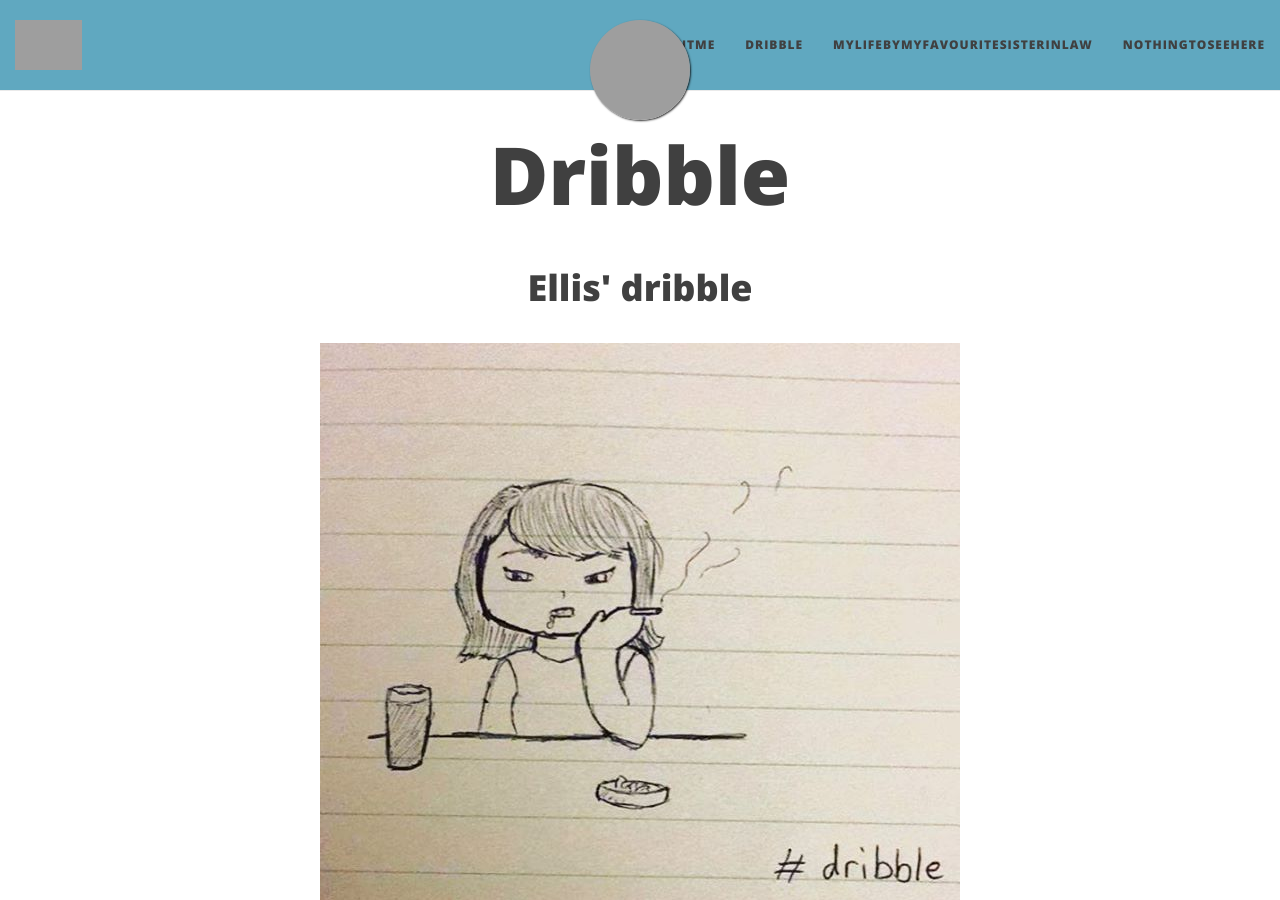
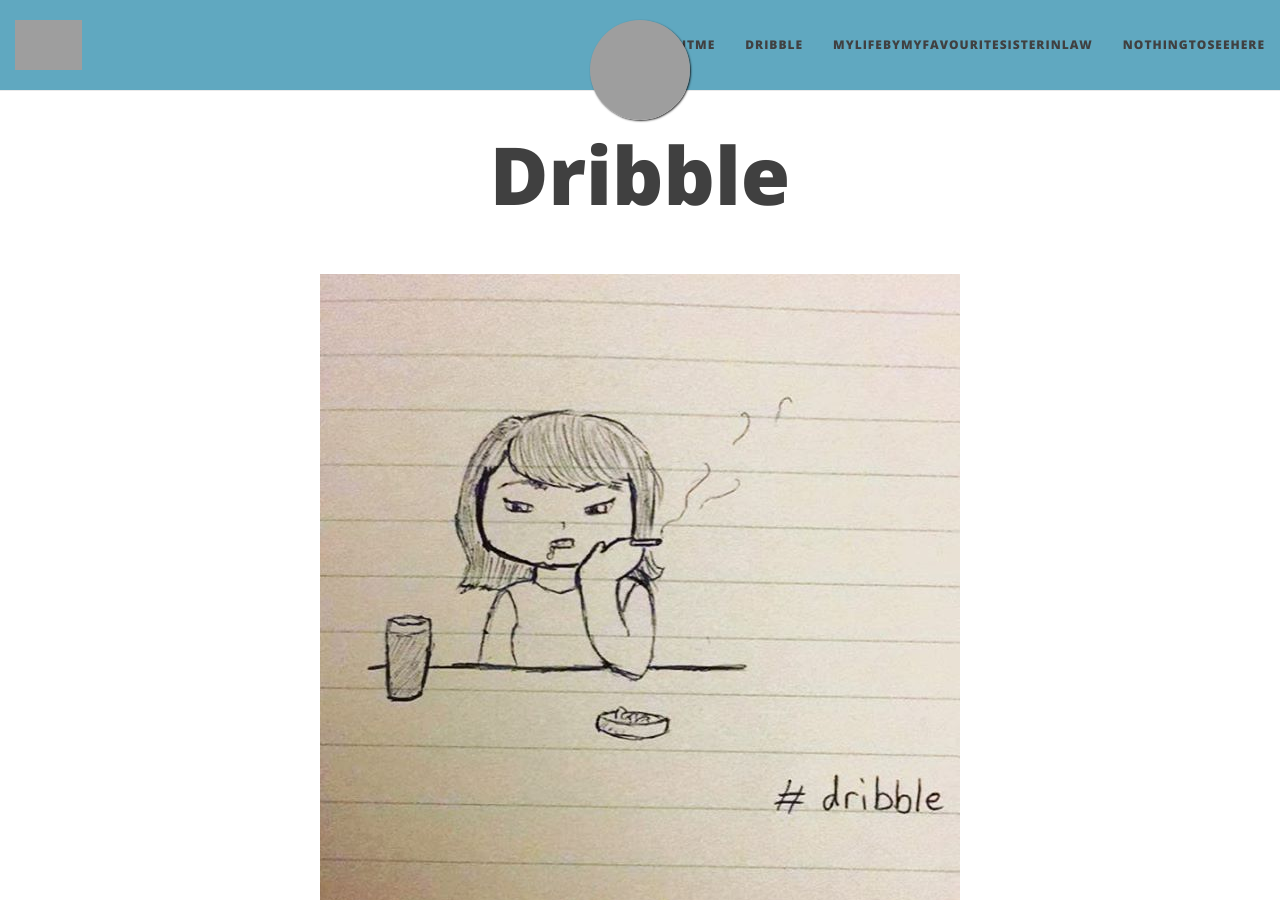
Before and after one commit to ellis-ward/ellis-ward.github.io, a Jekyll site: the page built from Dribble.md, in a window 1280 px wide and 900 px high. Built offline with Jekyll 4.4.1, drawn with Linux system fonts in a browser that asks for light colours; nearby versions of some CDN libraries; grey boxes are pictures that could not be loaded.

Commit message:
Update Dribble.md

```diff
--- a/Dribble.md
+++ b/Dribble.md
@@ -5,7 +5,6 @@ subtitle:
 ---
 
 <div class="text-center">
-  <h1>Ellis' dribble</h1>
   <br/>
  <a href="https://www.instagram.com/p/BL4QxMmj3gu/?utm_source=ig_web_button_share_sheet">
   <img src="{{ site.baseurl }}/img/dribble.jpg" />
```
